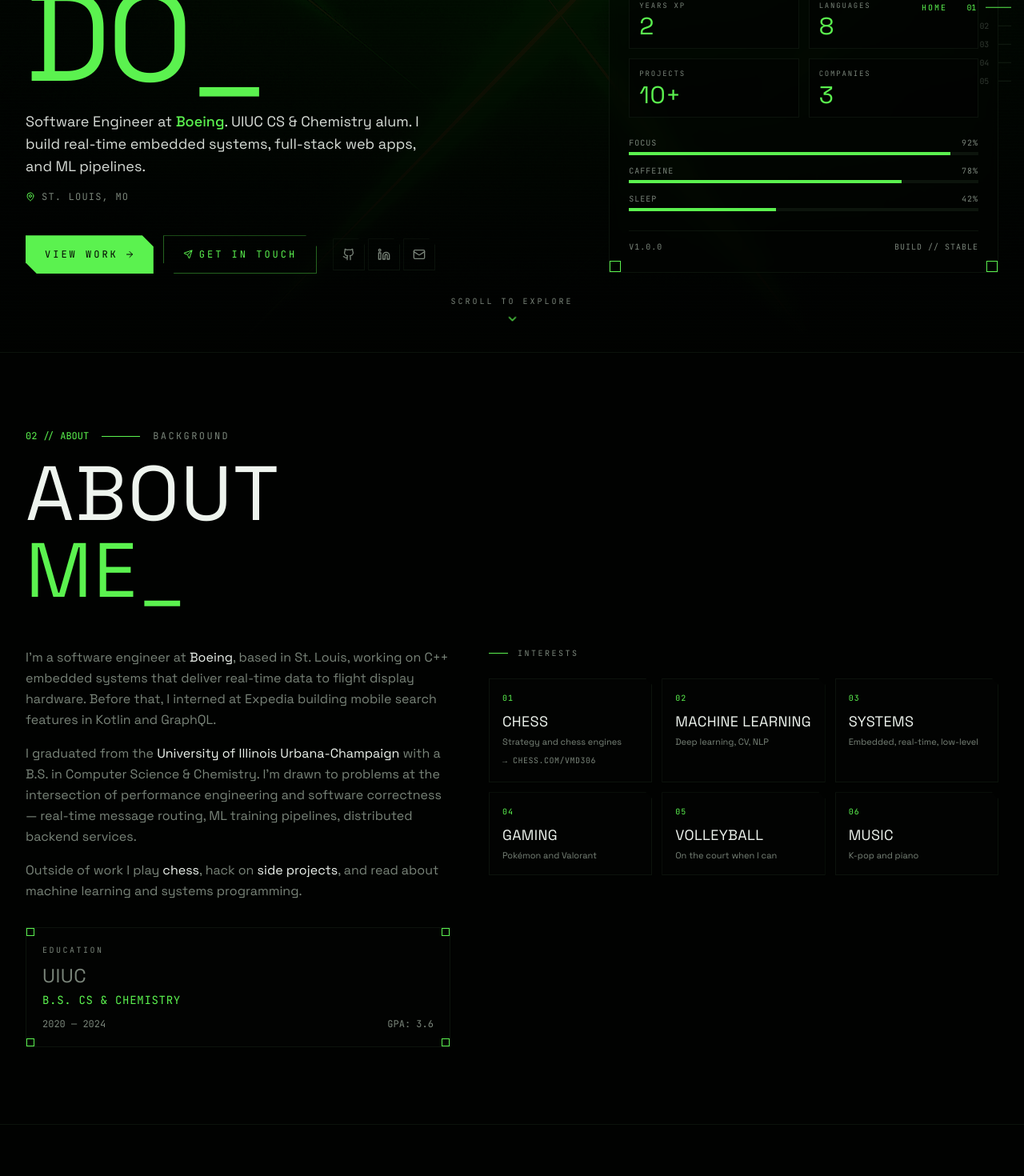
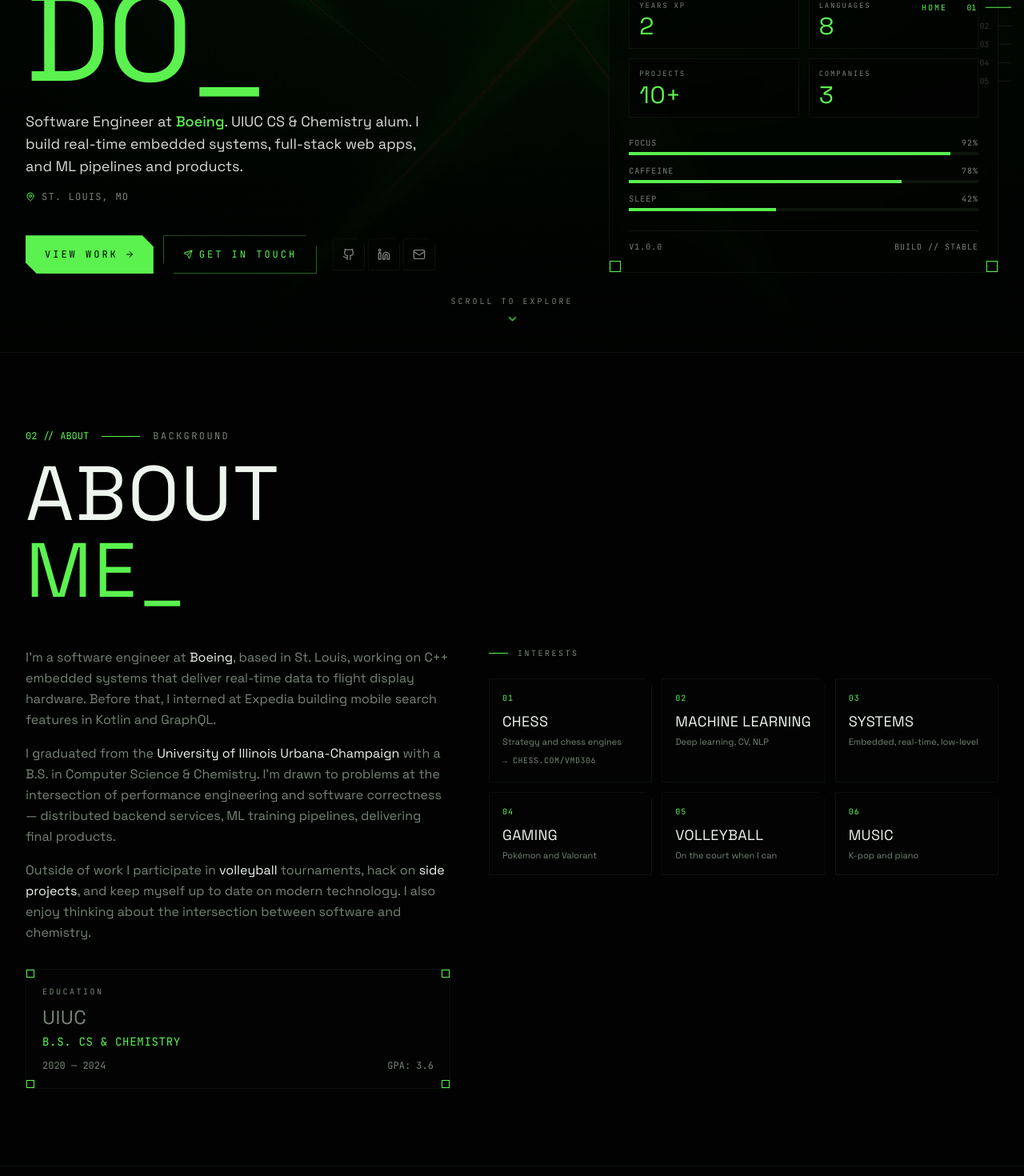
Before and after one commit to vincentdo1/vincent-portfolio, a Next.js app: page / in a window 1280 px wide. Shown: the part 360-1830 px from the top of the page at 80% size. Built offline with nearby package versions, Linux system fonts and the light colour scheme.

Commit message:
chore: reword interests

```diff
--- a/app/page.tsx
+++ b/app/page.tsx
@@ -110,7 +110,7 @@ export default function Home() {
                 Software Engineer at{" "}
                 <span className="text-primary font-medium">Boeing</span>.
                 UIUC CS &amp; Chemistry alum. I build real-time embedded
-                systems, full-stack web apps, and ML pipelines.
+                systems, full-stack web apps, and ML pipelines and products.
               </p>
               <div className="flex items-center gap-2 font-mono text-xs text-muted-foreground uppercase tracking-widest">
                 <MapPin className="h-3 w-3 text-primary" />
@@ -329,8 +329,8 @@ export default function Home() {
                 </span>{" "}
                 with a B.S. in Computer Science &amp; Chemistry. I&apos;m drawn
                 to problems at the intersection of performance engineering and
-                software correctness — real-time message routing, ML training
-                pipelines, distributed backend services.
+                software correctness — distributed backend services, ML training
+                pipelines, delivering final products.
               </motion.p>
               <motion.p
                 initial={{ opacity: 0, y: 20 }}
@@ -338,10 +338,11 @@ export default function Home() {
                 viewport={{ once: true }}
                 transition={{ duration: 0.4, delay: 0.2 }}
               >
-                Outside of work I play{" "}
-                <span className="text-foreground">chess</span>, hack on{" "}
+                Outside of work I participate in{" "}
+                <span className="text-foreground">volleyball</span> tournaments, hack on{" "}
                 <span className="text-foreground">side projects</span>, and
-                read about machine learning and systems programming.
+                keep myself up to date on modern technology. I also enjoy thinking about the intersection
+                between software and chemistry.
               </motion.p>
 
               {/* Education card */}
--- a/components/sections/experience-section.tsx
+++ b/components/sections/experience-section.tsx
@@ -17,7 +17,7 @@ const experiences = [
     current: true,
     tags: ["C++", "Embedded", "Real-time", "Docker"],
     summary:
-      "Real-time C++ features for embedded display systems. Own integration and release readiness for a framework consumed by 60+ modules.",
+      "Real-time C++ and Ada features for data processing and embedded display systems. Own integration and release readiness for a framework consumed by 60+ modules.",
   },
   {
     company: "Expedia Group",
```
